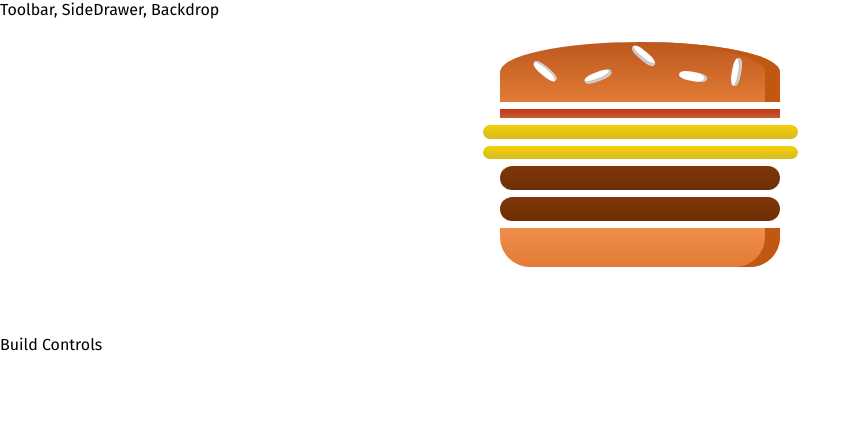
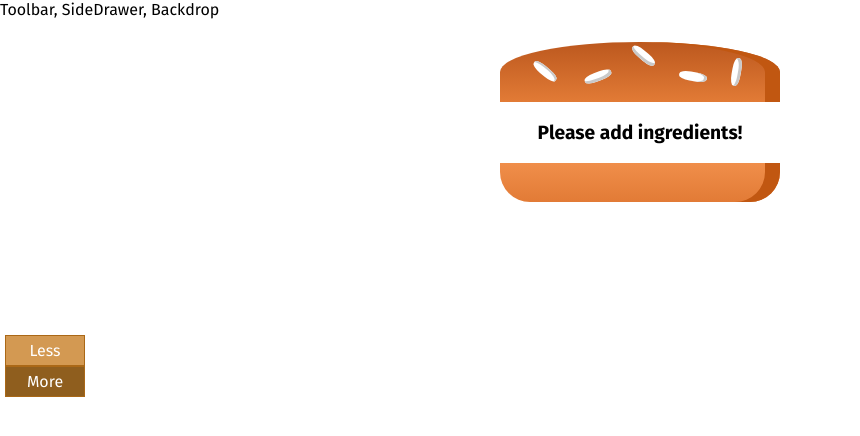
Before and after one commit to sergiosdcorreia/BurgerApp, a React (Create React App) app: page / in a window 1280 px wide. Shown: the top 436 px of the page, without its empty margins (0-860 px from the left). Built offline with nearby package versions, Linux system fonts and the light colour scheme.

Commit message:
Added buttons to add and remove ingredients

```diff
--- /dev/null
+++ b/src/components/Burger/BuildControls/BuildControl/BuildControl.js
@@ -0,0 +1,13 @@
+import React from "react";
+
+import Button from "../../../../styled-components/UiStyledComponents/Button/Button";
+
+const BuildControl = props => (
+  <div>
+    <div>{props.label}</div>
+    <Button less>Less</Button>
+    <Button more>More</Button>
+  </div>
+);
+
+export default BuildControl;
--- /dev/null
+++ b/src/components/Burger/BuildControls/BuildControls.js
@@ -0,0 +1,7 @@
+import React from "react";
+
+import BuildControl from "./BuildControl/BuildControl";
+
+const BuildControls = props => <BuildControl />;
+
+export default BuildControls;
--- a/src/components/Burger/Burger.js
+++ b/src/components/Burger/Burger.js
@@ -5,11 +5,19 @@
 import StyledBurger from "../../styled-components/Burger/StyledBurger";
 
 const Burger = props => {
-  const transformedIngredients = Object.keys(props.ingredients).map(igKey => {
-    return [...Array(props.ingredients[igKey])].map((_, i) => {
-      return <BurgerIngredient key={igKey + i} type={igKey} />;
-    });
-  });
+  let transformedIngredients = Object.keys(props.ingredients)
+    .map(igKey => {
+      return [...Array(props.ingredients[igKey])].map((_, i) => {
+        return <BurgerIngredient key={igKey + i} type={igKey} />;
+      });
+    })
+    .reduce((arr, el) => {
+      return arr.concat(el);
+    }, []);
+
+  if (transformedIngredients.length === 0) {
+    transformedIngredients = <p>Please add ingredients!</p>;
+  }
 
   return (
     <StyledBurger>
--- a/src/containers/BurgerBuilder/BurgerBuilder.js
+++ b/src/containers/BurgerBuilder/BurgerBuilder.js
@@ -2,14 +2,15 @@
 
 import Aux from "../../hoc/Aux";
 import Burger from "../../components/Burger/Burger";
+import BuildControls from "../../components/Burger/BuildControls/BuildControls";
 
 class BurgerBuilder extends Component {
   state = {
     ingredients: {
-      salad: 1,
-      bacon: 1,
-      cheese: 2,
-      meat: 2
+      salad: 0,
+      bacon: 0,
+      cheese: 0,
+      meat: 0
     }
   };
 
@@ -17,7 +18,7 @@
     return (
       <Aux>
         <Burger ingredients={this.state.ingredients} />
-        <div>Build Controls</div>
+        <BuildControls />
       </Aux>
     );
   }
--- /dev/null
+++ b/src/styled-components/UiStyledComponents/Button/Button.js
@@ -0,0 +1,60 @@
+import styled, { css } from "styled-components";
+
+const Button = styled.button`
+  display: block;
+  font: inherit;
+  padding: 5px;
+  margin: 0 5px;
+  width: 80px;
+  border: 1px solid #aa6817;
+  cursor: pointer;
+  outline: none;
+
+  &:disabled {
+    background-color: #ac9980;
+    border: 1px solid #7e7365;
+    color: #ccc;
+    cursor: default;
+  }
+
+  &:hover:disabled {
+    background-color: #ac9980;
+    color: #ccc;
+    cursor: not-allowed;
+  }
+
+  ${props =>
+    props.less &&
+    css`
+      background-color: #d39952;
+      color: white;
+
+      &:hover {
+        background-color: #daa972;
+        color: white;
+      }
+
+      &:active {
+        background-color: #daa972;
+        color: white;
+      }
+    `};
+  ${props =>
+    props.more &&
+    css`
+      background-color: #8f5e1e;
+      color: white;
+
+      &:hover {
+        background-color: #99703f;
+        color: white;
+      }
+
+      &:active {
+        background-color: #99703f;
+        color: white;
+      }
+    `};
+`;
+
+export default Button;
```
Also changed, not shown: src/styled-components/Burger/BuildControls/BuildControl/StyledBuildControl.js (added, +10 -0 lines), src/styled-components/Burger/BuildControls/StyledBuildControls.js (added, +14 -0 lines).
